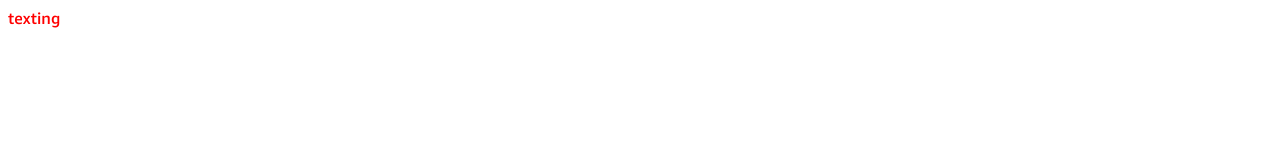
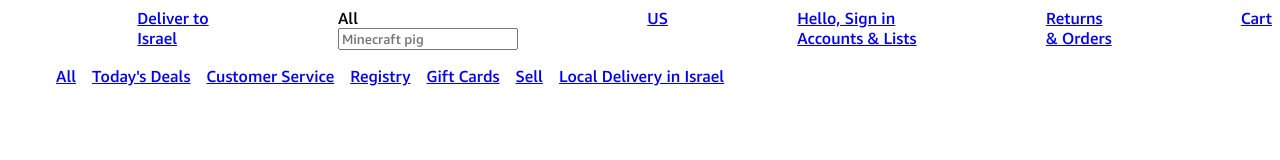
Before and after one commit to sarit-chaet-hudis/amazon-product-page-mock, a website: page dist/index.html in a window 1280 px wide. Drawn offline with Linux system fonts and the light colour scheme.

Commit message:
header content

```diff
--- a/scss/main.scss
+++ b/scss/main.scss
@@ -5,6 +5,25 @@
 }
 
 * {
-  color: red;
   font-family: "Amazon Ember", Arial, sans-serif;
 }
+
+%nav-flex {
+  display: flex;
+  flex-direction: row;
+}
+
+.top-header {
+  @extend %nav-flex;
+  justify-content: space-between;
+}
+
+.nav-main ul {
+  @extend %nav-flex;
+  justify-content: flex-start;
+
+  li {
+    margin: 0px 0.5rem;
+    list-style-type: none;
+  }
+}
```
Also changed, not shown: dist/css/main.css, dist/index.html.
